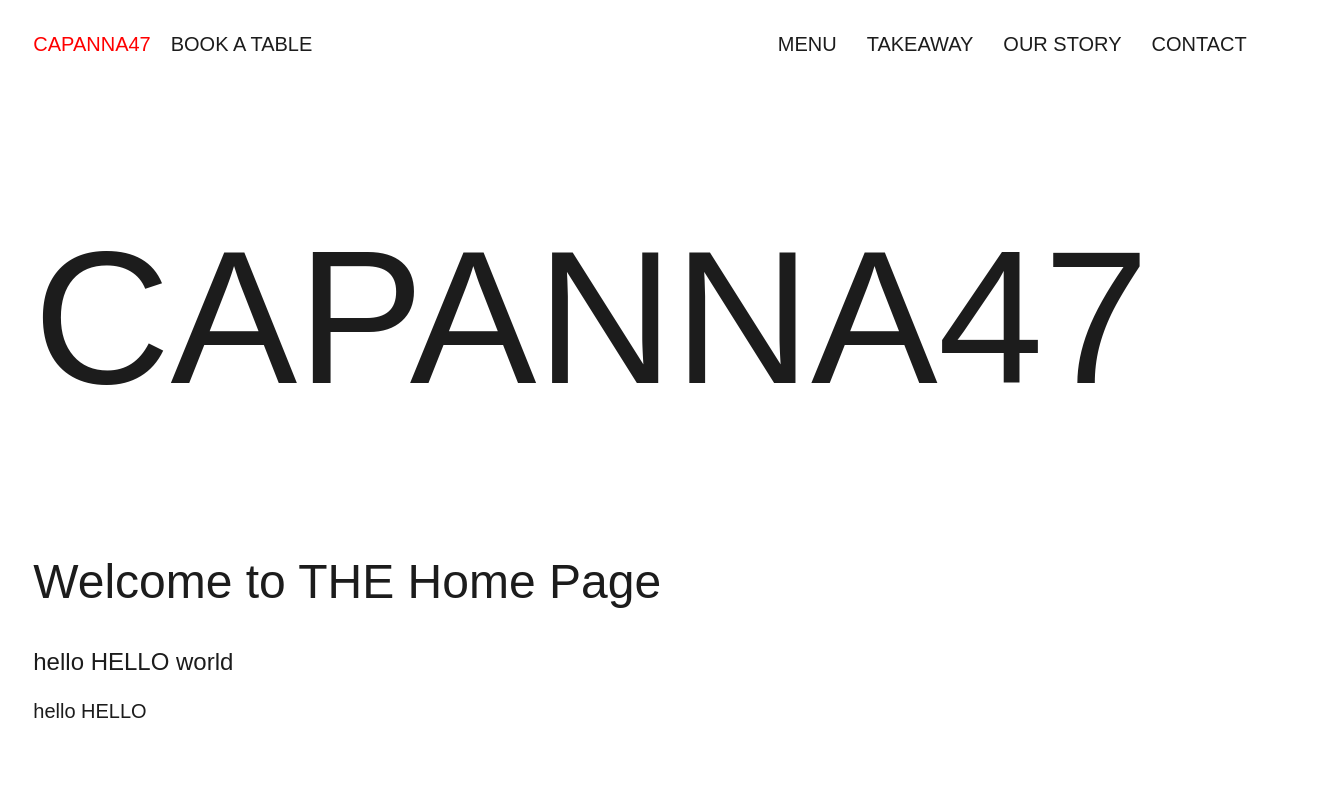
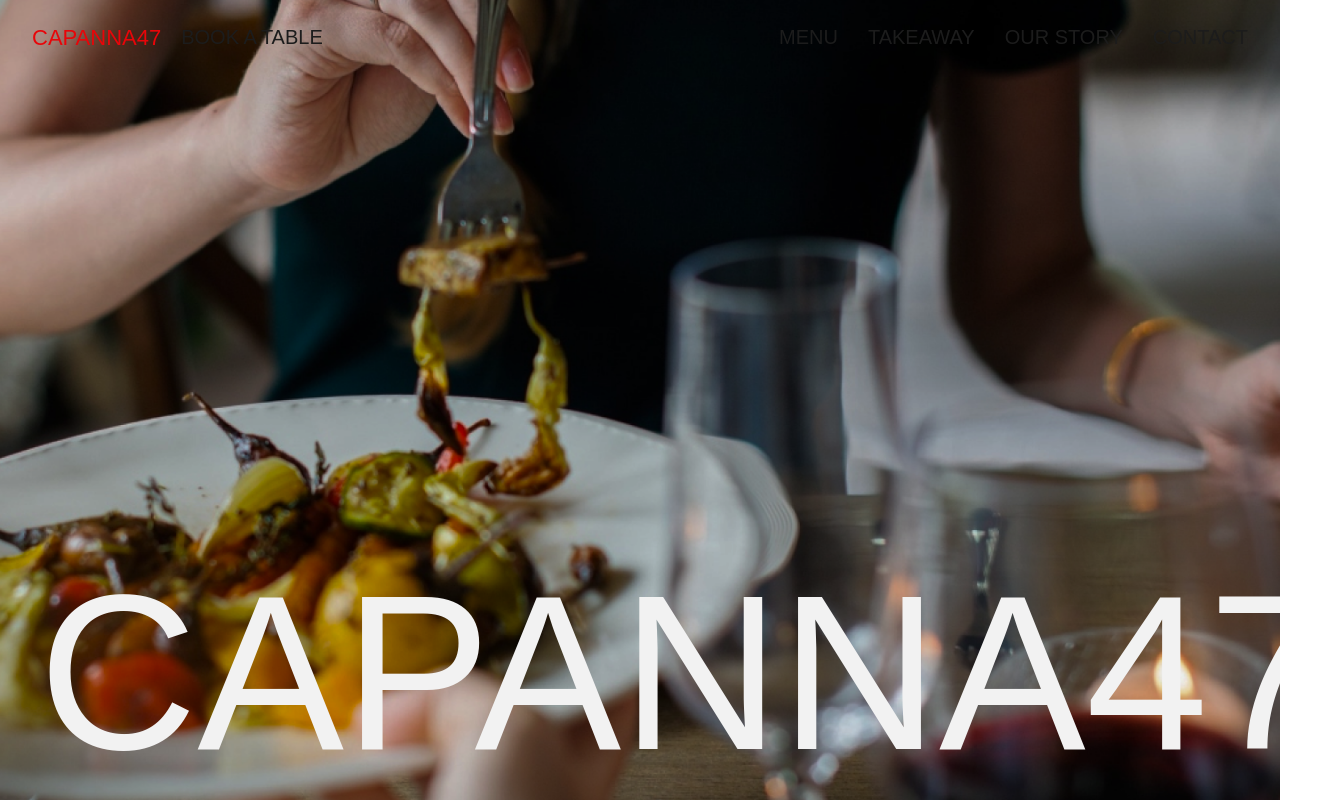
Before and after one commit to ozolinala/capanna74, a Next.js app: page / in a window 1280 px wide. Shown: the top 802 px of the page, 1330 px wide, since content can reach past the window. Built offline with nearby package versions, Linux system fonts and the light colour scheme.

Commit message:
fix: landing basically done

```diff
--- /dev/null
+++ b/src/components/LandingImage.js
@@ -0,0 +1,13 @@
+import React from 'react';
+import styles from '../styles/LandingImage.module.css';
+
+const LandingImage = () => {
+  return (
+    <div className={styles.container}>
+      <img src="/assets/homepage-image.png" alt="Landing Image" className={styles.image} />
+      <h1 className={styles.caption}>CAPANNA47</h1>
+    </div>
+  );
+};
+
+export default LandingImage;
--- a/src/components/Layout.js
+++ b/src/components/Layout.js
@@ -7,16 +7,14 @@
     <div className={styles.container}>
       <nav className={styles.nav}>
         <div className={styles.leftNav}>
-          {/* Red text and left-aligned links */}
           <Link href="/" passHref>
-            <p className={styles.redText}>CAPANNA47</p>
+            <div className={styles.redText}>CAPANNA47</div>
           </Link>
           <Link href="/bookings" passHref>
             <p>BOOK A TABLE</p>
           </Link>
         </div>
         <div className={styles.rightNav}>
-          {/* Right-aligned links */}
           <Link href="/menu" passHref>
             <p>MENU</p>
           </Link>
--- a/src/pages/index.js
+++ b/src/pages/index.js
@@ -1,9 +1,11 @@
 import React from 'react';
 import Layout from '../components/Layout';
+import LandingImage from '../components/LandingImage';
 
 const HomePage = () => {
   return (
     <Layout>
+          <LandingImage />
     <div>
       <h1>CAPANNA47</h1>
       <h2>Welcome to THE Home Page</h2>
--- /dev/null
+++ b/src/styles/LandingImage.module.css
@@ -0,0 +1,22 @@
+
+.container {
+    position: relative;
+    width: 100vw;
+    height: 100vh;
+    overflow: hidden;
+    margin: 0;
+    padding: 0;
+    z-index: 1;
+  }
+
+  .image {
+    width: 100%;
+    height: 100%;
+    object-fit: cover;
+  }
+
+  .caption {
+    position: absolute;
+    bottom: 0;
+    color: var(--off-white);
+  }
--- a/src/styles/Layout.module.css
+++ b/src/styles/Layout.module.css
@@ -1,30 +1,38 @@
-.container {
-    padding-left: 2%;
-    padding-right: 2%;
-  }
-
 .nav {
   display: flex;
-    justify-content: space-between;
+  /* justify-content: space-between; */
   align-items: center;
-    padding: 5px 0px;  }
+  padding: 0.4rem 2rem 0 2rem;
+  position: fixed;
+  width: 95%;
+  z-index: 100;
+  background-color: rgba(255, 255, 255, 0);
+}
 
   .leftNav {
     display: flex;
     align-items: center;
   }
 
+  /* .nav .leftNav p,
+  .nav .rightNav p {
+    color: var(--off-white);
+  } */
   .redText {
-    color: red;
+    color: var(--accent-color);
+    font-size: 22px;
     margin-right: 20px;
   }
+
   .leftNav a:hover{
   text-decoration: none;
 }
 
 .rightNav {
   display: flex;
+  margin-left: auto;
 }
+
 .rightNav a {
   margin-left: 30px;
 }
--- a/src/styles/globals.css
+++ b/src/styles/globals.css
@@ -2,11 +2,9 @@
   --accent-color: #E80509;
   --black: #1C1C1C;
   --off-white: #F2F2F2;
+  margin: 0;
+  padding: 0;
 }
-/* @font-face {
-    font-family: 'Publish Gothic Extralight';
-    src: url('/fonts/PublishGothicExpanded-Light.otf') format('otf');
-  } */
   @font-face {
     font-family: 'Publish Gothic';
     src: url('/fonts/PublishGothicExpanded-Extralight') format('otf');
@@ -15,18 +13,24 @@
   }
   body {
     font-family: 'Publish Gothic', sans-serif;
+    margin:0;
+    padding: 0;
   }
   h1{
-    font-size: 190px;
+    padding-left: 3%;
+    margin:0;
+    font-size: 220px;
     font-weight: lighter;
     color: var(--black);
   }
   h2{
+    padding-left: 3%;
     font-size: 48px;
     font-weight:500;
     color: var(--black);
   }
   h3{
+    padding-left: 3%;
     font-size: 24px;
     font-weight:500;
     color: var(--black);
```
Also changed, not shown: public/assets/homepage-image.png (renamed from src/assets/homepage-image.png). Lines whose indentation alone changed are shown as unchanged.
